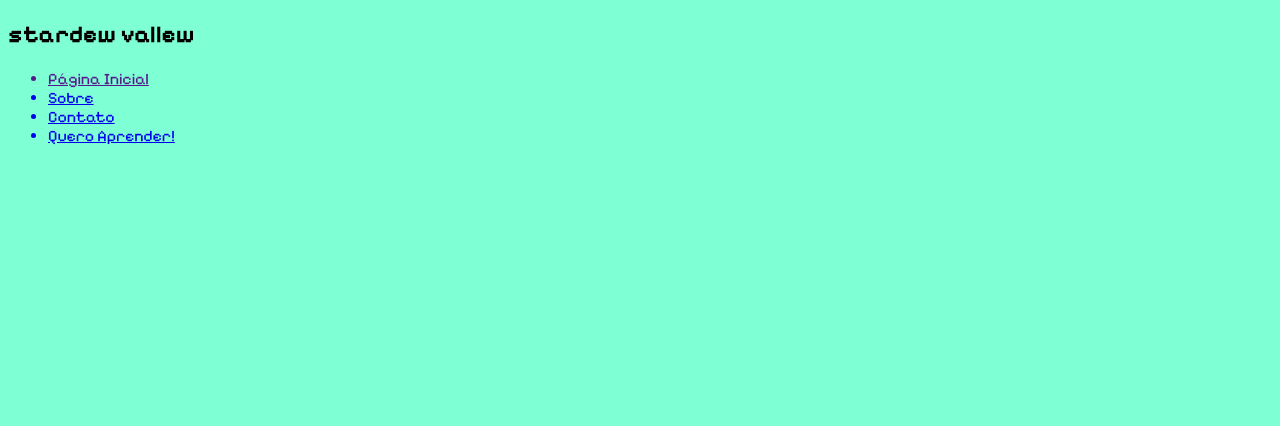
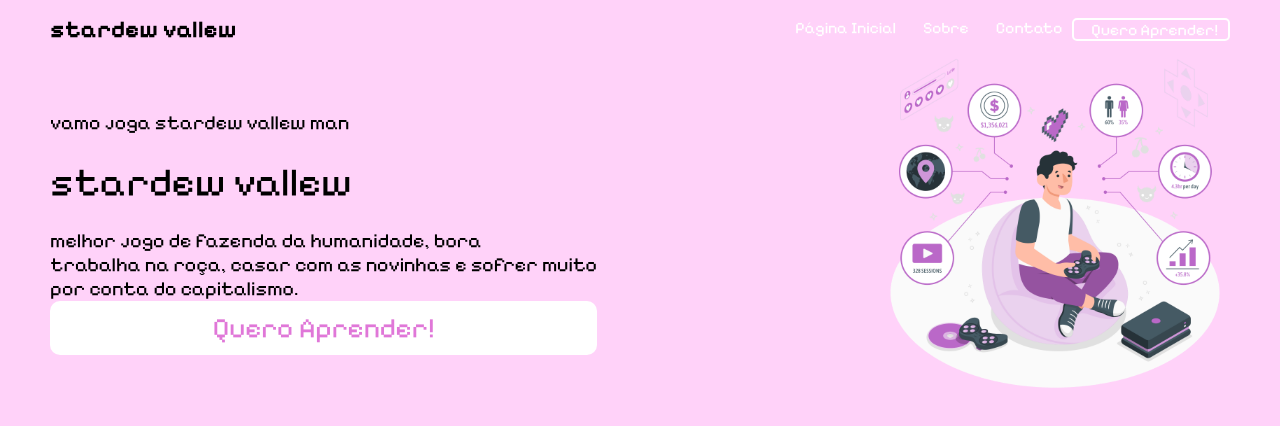
Before and after one commit to SamCristina/strardewweb, a plain HTML site: page index.html in a window 1280 px wide. Drawn offline with Linux system fonts and the light colour scheme.

Commit message:
Add files via upload

```diff
--- a/index.html
+++ b/index.html
@@ -9,7 +9,7 @@
     <link rel="stylesheet" href="style.css">
 
 </head>
-<body style="background-color: aquamarine;">
+<body style="background-color: rgb(255, 210, 249);">
 
     <section class="topo">
         <h2>stardew vallew</h2>
@@ -18,10 +18,25 @@
                 <a href=""><li>Página Inicial</li></a>
                 <a href="https://pt.stardewvalleywiki.com/Stardew_Valley_Wiki"><li>Sobre</li></a>
                 <a href="https://github.com/SamCristina/curriculobangchan"><li>Contato</li></a>
-                <a href="https://pt.stardewvalleywiki.com/Stardew_Valley_Wiki"><li>Quero Aprender!</li></a>
+                <a class="botao-secundario" href="https://pt.stardewvalleywiki.com/Stardew_Valley_Wiki"><li>Quero Aprender!</li></a>
             </ul>
         </section>
+    </section>
 
+    <section class="corpo">
+        <section class="esquerda">
+
+            <p>vamo joga stardew vallew man</p>
+            <h1>stardew vallew</h1>
+            <p>melhor jogo de fazenda da humanidade, bora <br> trabalha na roça, casar com as novinhas e sofrer muito <br>por conta do capitalismo.</p>
+            <a class="botao-primario" href="">Quero Aprender!</a>
+
+
+        </section>
+        <section class="direita">
+            <img src="Game analytics-amico.png" alt="">
+
+        </section>
     </section>
 </body>
 </html>
--- a/style.css
+++ b/style.css
@@ -1,5 +1,65 @@
 @import url('https://fonts.googleapis.com/css2?family=Pixelify+Sans:wght@400..700&display=swap');
 
+*{
+  padding: 0;
+  margin:0 ;
+}
 body {
   font-family: "Pixelify Sans", sans-serif;
+  padding-left: 50px;
+  padding-right: 50px;
 }
+.topo{
+  display: flex;
+  justify-content: space-between;
+  padding-top: 15px;
+  align-items: center;
+}
+ul{
+  display: flex;
+  justify-content: center;
+}
+li{
+  list-style-type: none;
+  padding-left: 17px ;
+  padding-right: 10px;
+}
+a{
+  text-decoration: none;
+  color: white;
+}
+.botao-secundario{
+  border: 2px solid white;
+  border-radius: 5px;
+}
+img{
+  width: 350px;
+}
+.corpo {
+  display: flex;
+  justify-content: space-between;
+  align-items: center;
+}
+.esquerda {
+  display: flex;
+  flex-direction: column;
+}
+p {
+  font-size: 20px;
+  font-weight: 200;
+}
+h1 {
+  font-size: 40px;
+  font-weight: 300;
+}
+.botao-primario {
+  background-color: rgb(255, 255, 255);
+  color: rgb(224, 119, 216);
+  font-size: 28px;
+  border-radius: 10px;
+  text-align: center;
+  padding: 10px;
+}
+p,h1{
+  padding-top: 23px;
+}
```
Also changed, not shown: Game analytics-amico.png (added).
